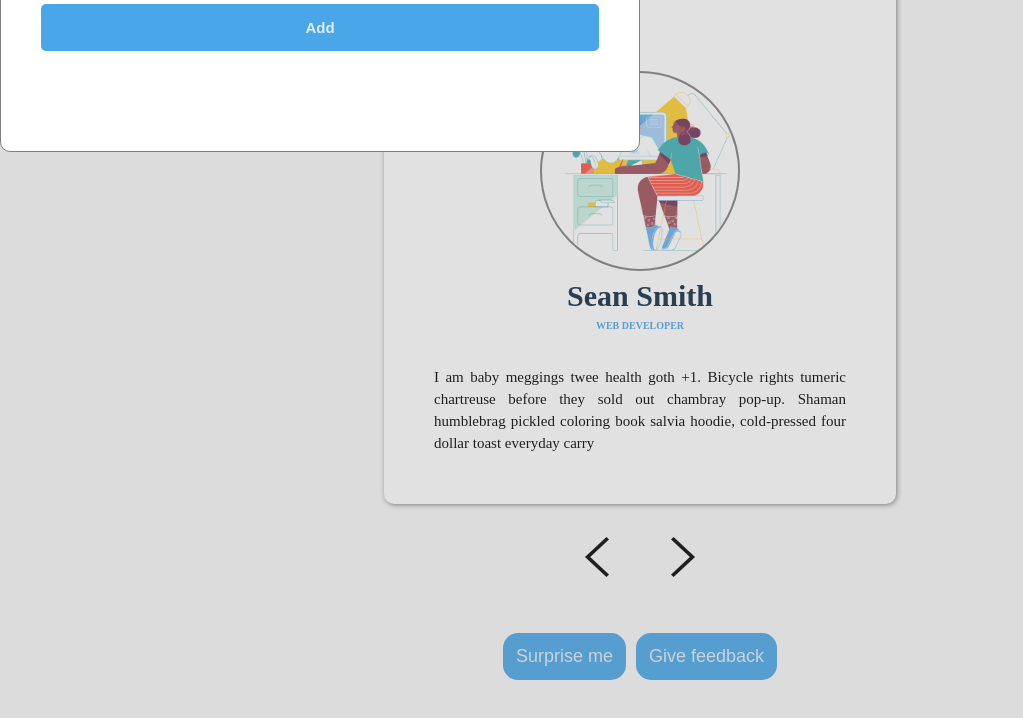
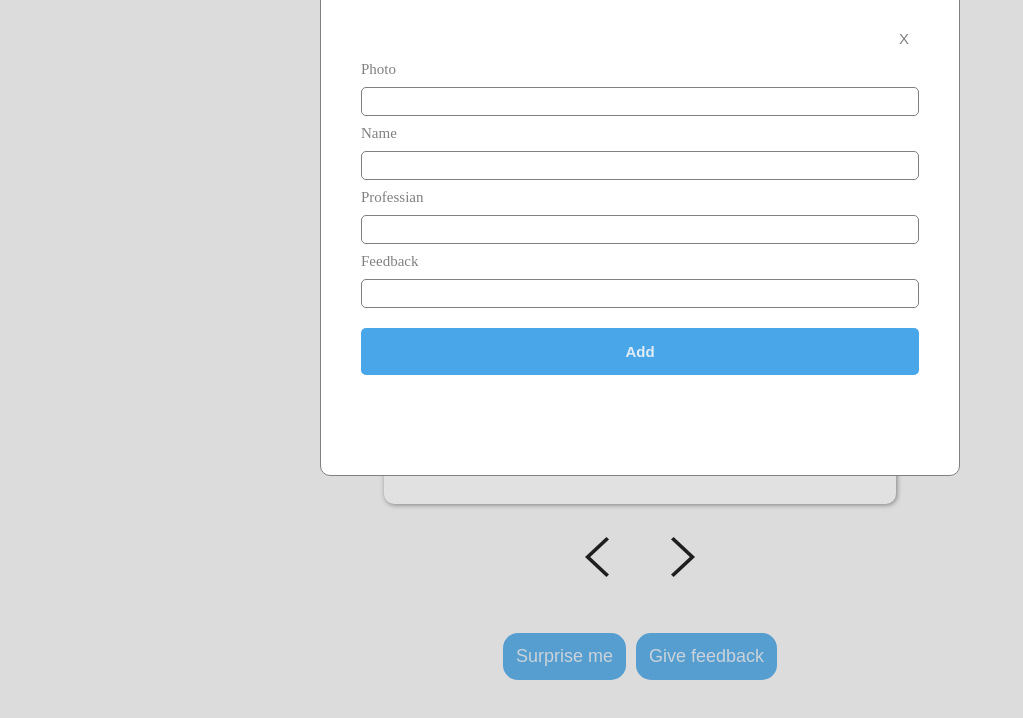
Before and after one commit to masalkina-e/Reviews, a website built with Parcel: page src/index.html in a window 1280 px wide. Both pictures are taken after a click on the button "Give feedback". Shown: the part 350-1068 px from the top of the page, without its empty margins (0-1023 px from the left). Built offline with nearby package versions, Linux system fonts and the light colour scheme.

Commit message:
Исправлены ошибки

```diff
--- a/src/script.js
+++ b/src/script.js
@@ -80,6 +80,7 @@ clickRandomReview.addEventListener('click', randomReviews)
 function openForm() {
   const modalWindow = document.getElementById("modal-window")
   modalWindow.classList.toggle('hidden')
+  modalWindow.classList.toggle('flex')
   cleanForm()
   myError.innerHTML = ""
 }
@@ -128,6 +129,7 @@ function saveReview() {
 
   reviews.push(review)
   currentIndex = reviews.length - 1
+  renderReview()
   openForm()
 }
 
--- a/src/styles.css
+++ b/src/styles.css
@@ -20,6 +20,10 @@ html {
 
 .hidden {
   display: none;
+}
+
+.flex {
+  display: flex;
 }
 
 .title {
```
